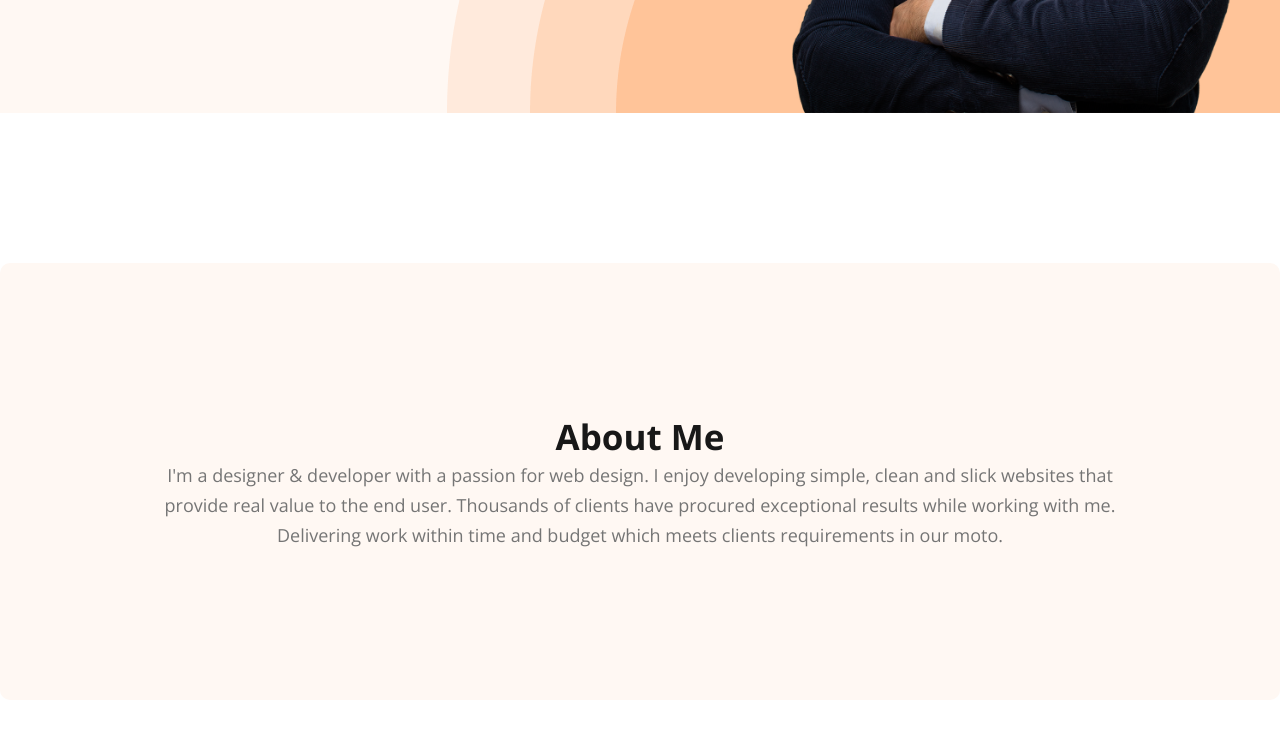
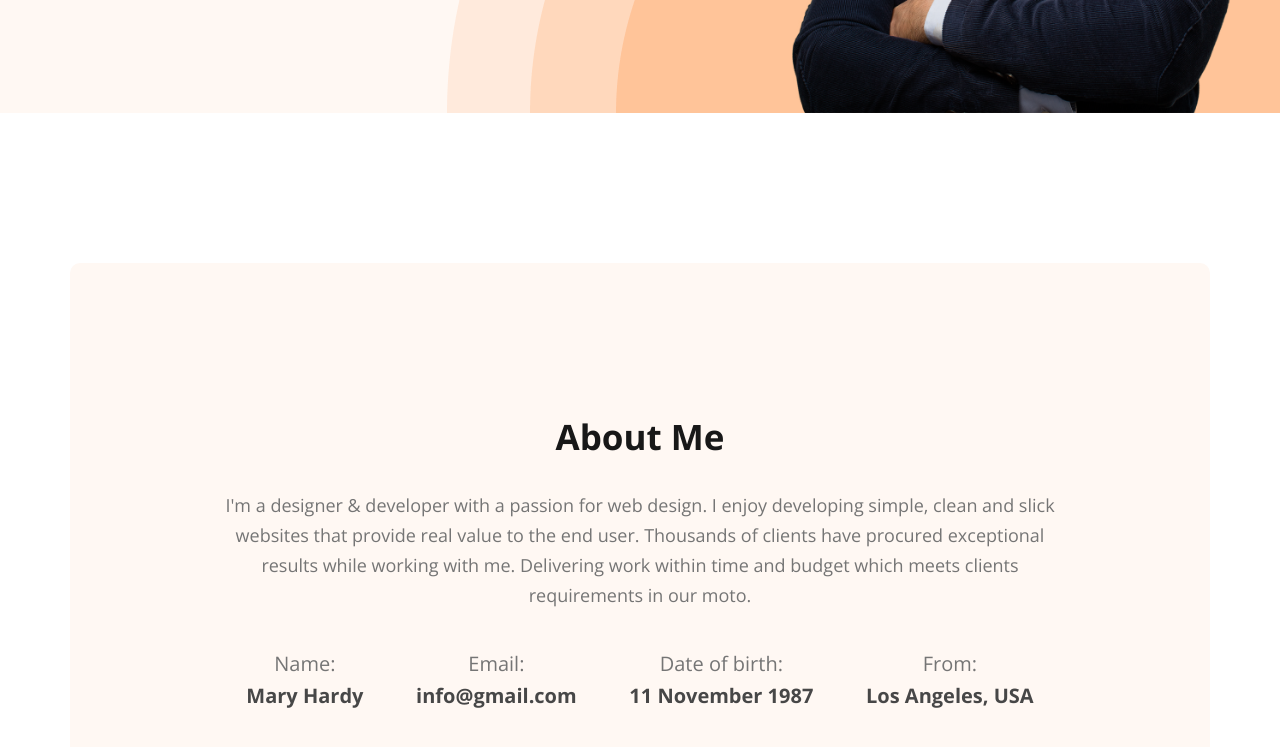
Before and after one commit to NoorTushar/developer-portfolio, a plain HTML site: page index.html in a window 1280 px wide. Shown: the part 577-1324 px from the top of the page. Drawn offline with nearby package versions, Linux system fonts and the light colour scheme.

Commit message:
about me completed

```diff
--- a/index.html
+++ b/index.html
@@ -51,6 +51,24 @@
           while working with me. Delivering work within time and budget which
           meets clients requirements in our moto.
         </p>
+        <div class="about-info-container">
+          <div class="about-info">
+            <h4 class="info-title">Name:</h4>
+            <p class="info-description">Mary Hardy</p>
+          </div>
+          <div class="about-info">
+            <h4 class="info-title">Email:</h4>
+            <p class="info-description">info@gmail.com</p>
+          </div>
+          <div class="about-info">
+            <h4 class="info-title">Date of birth:</h4>
+            <p class="info-description">11 November 1987</p>
+          </div>
+          <div class="about-info">
+            <h4 class="info-title">From:</h4>
+            <p class="info-description">Los Angeles, USA</p>
+          </div>
+        </div>
       </section>
     </main>
     <footer></footer>
--- a/styles/common.css
+++ b/styles/common.css
@@ -66,6 +66,7 @@ body {
   font-weight: 700;
 }
 .section-description {
+  margin: 30px 0;
   color: var(--dark-3);
   text-align: center;
   font-size: 18px;
--- a/styles/main.css
+++ b/styles/main.css
@@ -1,5 +1,8 @@
 /* main section start */
-
+main {
+  max-width: 1140px;
+  margin: 0 auto;
+}
 /* about section */
 .about {
   padding: 150px;
@@ -12,4 +15,27 @@
   -o-border-radius: 10px;
 }
 
+.about-info-container {
+  display: flex;
+  justify-content: space-around;
+}
+
+.about-info {
+  text-align: center;
+  margin-top: 10px;
+}
+
+.info-title {
+  color: var(--dark-3);
+  font-size: 20px;
+  font-weight: 400;
+  margin-bottom: 5px;
+}
+
+.info-description {
+  color: var(--dark-2);
+  font-size: 20px;
+  font-weight: 700;
+}
+
 /* main section end */
```
